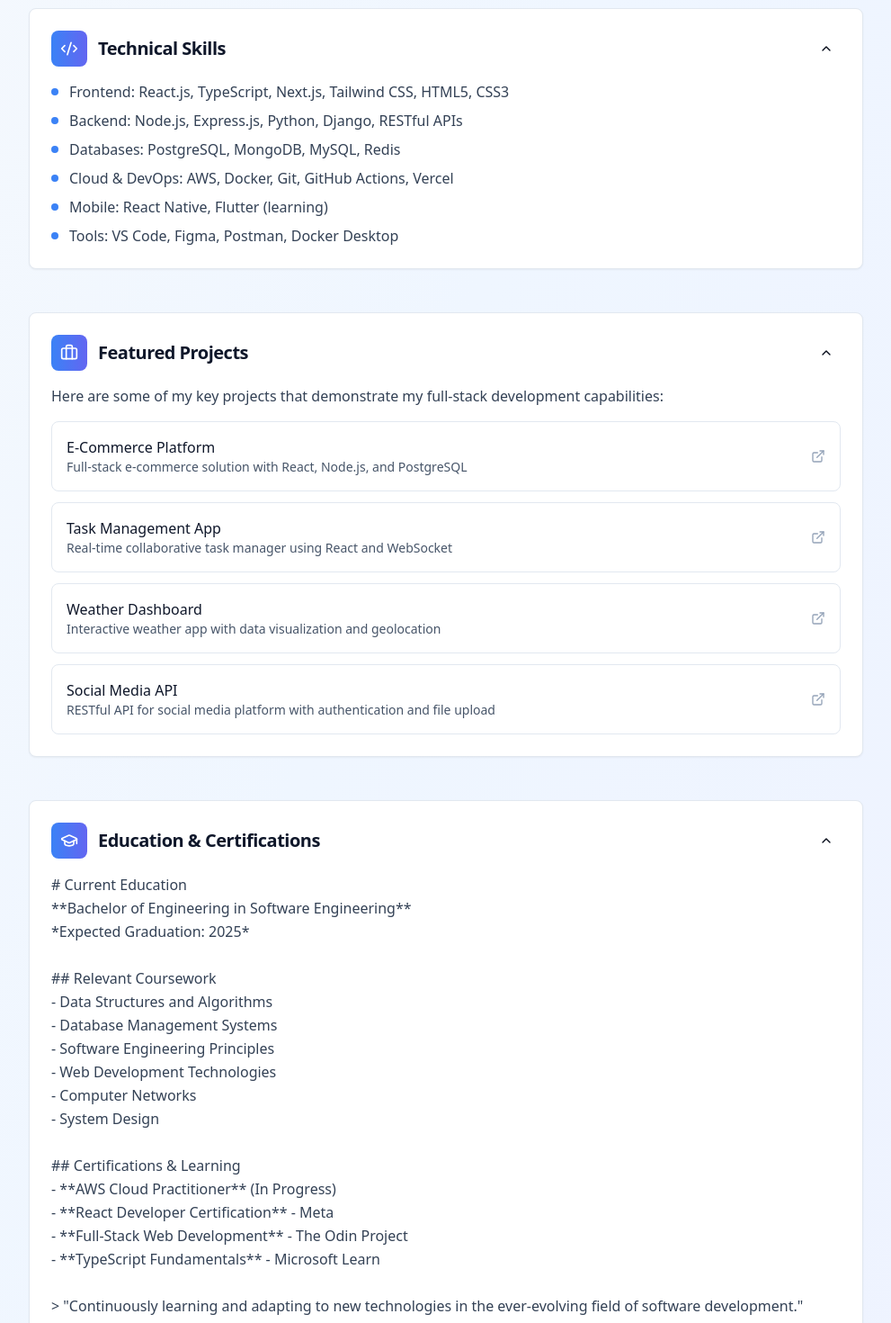
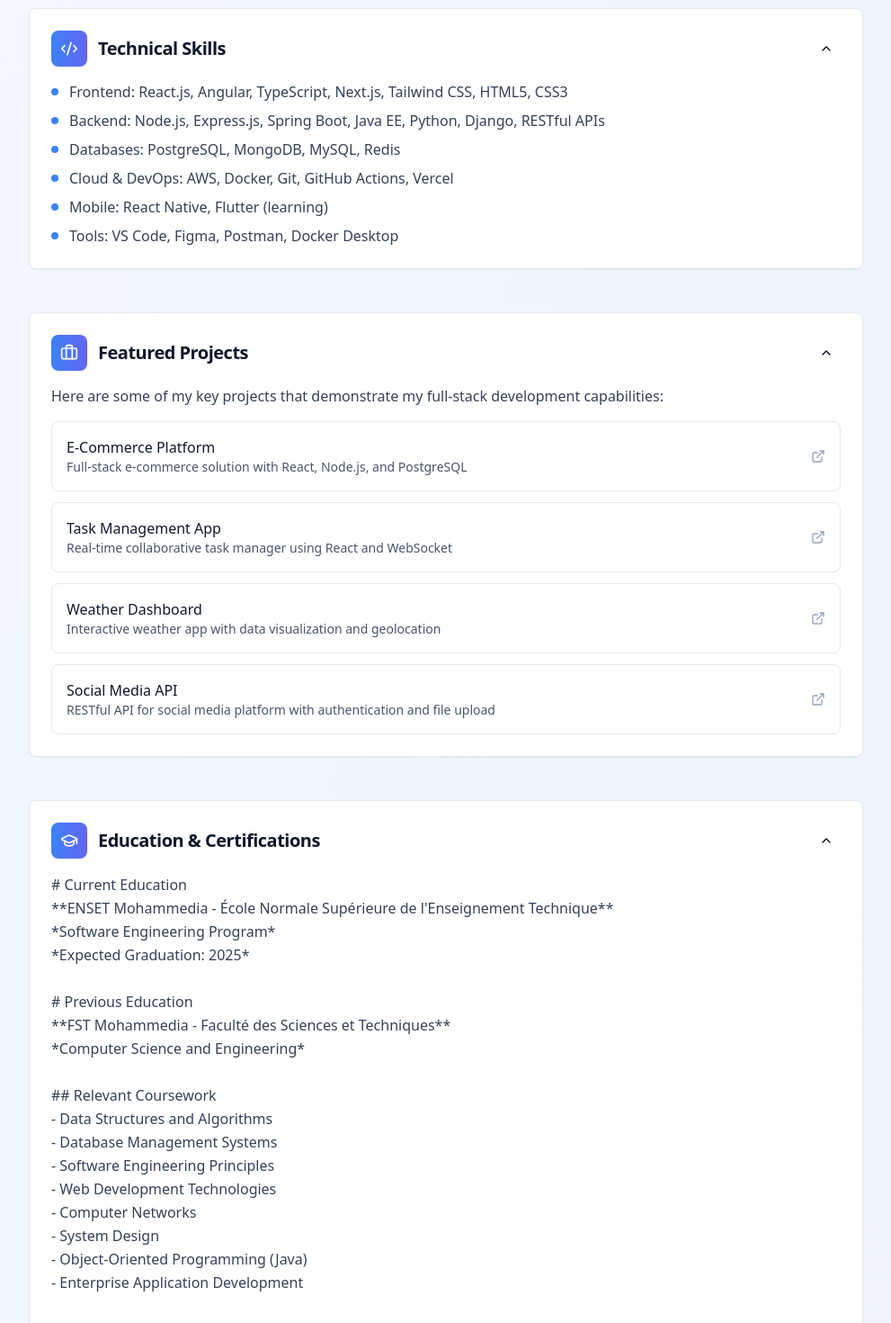
Before and after one commit to KarnasZiad/hyperdoc-dream-weaver, a React (Vite) app: page / in a window 1280 px wide. Shown: the part 940-2410 px from the top of the page at 90% size, without its empty margins (288-1279 px from the left). Built offline with nearby package versions, Linux system fonts and the light colour scheme.

Commit message:
Add education and skills
Update education and technical skills sections.

```diff
--- a/src/pages/Index.tsx
+++ b/src/pages/Index.tsx
@@ -1,4 +1,3 @@
-
 import React, { useState } from 'react';
 import { Search, User, Code2, GraduationCap, Briefcase, Mail, Github, Linkedin, ExternalLink, Database, Globe, Server } from 'lucide-react';
 import { Button } from '@/components/ui/button';
@@ -26,8 +25,8 @@ const Index = () => {
       title: 'Technical Skills',
       type: 'list',
       content: [
-        'Frontend: React.js, TypeScript, Next.js, Tailwind CSS, HTML5, CSS3',
-        'Backend: Node.js, Express.js, Python, Django, RESTful APIs',
+        'Frontend: React.js, Angular, TypeScript, Next.js, Tailwind CSS, HTML5, CSS3',
+        'Backend: Node.js, Express.js, Spring Boot, Java EE, Python, Django, RESTful APIs',
         'Databases: PostgreSQL, MongoDB, MySQL, Redis',
         'Cloud & DevOps: AWS, Docker, Git, GitHub Actions, Vercel',
         'Mobile: React Native, Flutter (learning)',
@@ -53,8 +52,13 @@ const Index = () => {
       title: 'Education & Certifications',
       type: 'formatted',
       content: `# Current Education
-**Bachelor of Engineering in Software Engineering**
+**ENSET Mohammedia - École Normale Supérieure de l'Enseignement Technique**
+*Software Engineering Program*
 *Expected Graduation: 2025*
+
+# Previous Education
+**FST Mohammedia - Faculté des Sciences et Techniques**
+*Computer Science and Engineering*
 
 ## Relevant Coursework
 - Data Structures and Algorithms
@@ -63,12 +67,15 @@ const Index = () => {
 - Web Development Technologies
 - Computer Networks
 - System Design
+- Object-Oriented Programming (Java)
+- Enterprise Application Development
 
 ## Certifications & Learning
 - **AWS Cloud Practitioner** (In Progress)
 - **React Developer Certification** - Meta
 - **Full-Stack Web Development** - The Odin Project
 - **TypeScript Fundamentals** - Microsoft Learn
+- **Spring Boot Fundamentals** - Oracle
 
 > "Continuously learning and adapting to new technologies in the ever-evolving field of software development."`,
       icon: GraduationCap
```
